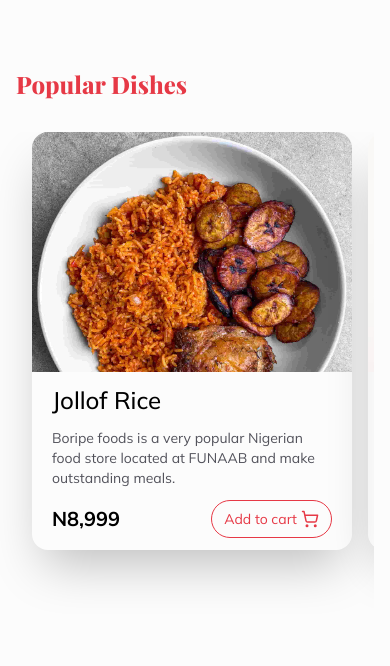
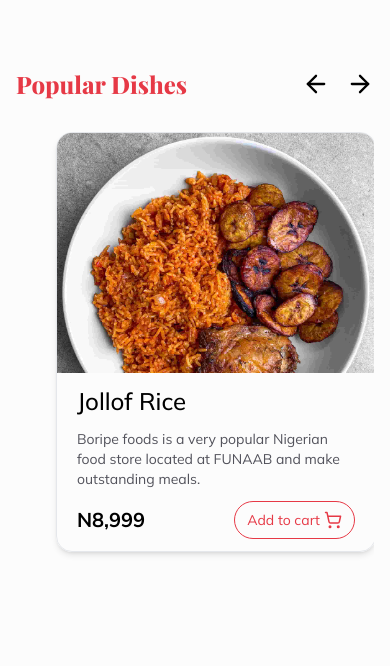
Before and after one commit to benjaminnkem/stud-buy, a Next.js app: page / in a window 390 px wide. Shown: the part 620-1286 px from the top of the page. Built offline with nearby package versions, Linux system fonts and the light colour scheme; no server answers.

Commit message:
chore: root pages concluded for now

```diff
--- a/components/Common/Cards/full-food.tsx
+++ b/components/Common/Cards/full-food.tsx
@@ -8,7 +8,7 @@ const FullFoodCard: React.FC<Food> = (food) => {
   const addToCart = () => toast.success(`${food.name} added to cart.`, { id: `${food.name}-cart` });
 
   return (
-    <div className="rounded-2xl flex-shrink-0 select-none shadow-2xl overflow-hidden max-w-[20rem] relative duration-300">
+    <div className="rounded-2xl flex-shrink-0 select-none shadow-md border overflow-hidden max-w-[20rem] relative duration-300">
       <div className="max-h-[15rem] overflow-hidden">
         <Image src={food.image} alt={food.name} width={500} height={500} className="w-full h-full object-cover" />
       </div>
--- a/components/UI/Home/popular-menu.tsx
+++ b/components/UI/Home/popular-menu.tsx
@@ -13,12 +13,12 @@ const PopularMenu = () => {
       <div className="flex items-center justify-between">
         <h3 className={`text-deepRed font-extrabold md:text-3xl text-2xl ${playfair.className}`}>Popular Dishes</h3>
 
-        <div className="hidden items-center gap-4 sm:flex">
+        <div className="items-center gap-4 flex">
           <ArrowLeft size={28} className="cursor-pointer duration-200 hover:text-deepRed" onClick={slideLeft} />
           <ArrowRight size={28} className="cursor-pointer duration-200 hover:text-deepRed" onClick={slideRight} />
         </div>
       </div>
-      <div className="mt-8 flex overflow-x-auto md:gap-9 gap-4 pb-16 px-10 -ml-6 scroll-smooth" ref={sliderRef}>
+      <div className="mt-8 flex overflow-x-auto md:gap-9 gap-4 pb-16 px-10 scroll-smooth" ref={sliderRef}>
         {[...foods, ...foods].map((food, id) => (
           <FullFoodCard key={id} {...food} />
         ))}
--- a/package.json
+++ b/package.json
@@ -35,7 +35,7 @@
     "eslint": "^8",
     "eslint-config-next": "14.1.0",
     "postcss": "^8",
-    "tailwindcss": "^3.3.0",
+    "tailwindcss": "^3.4.1",
     "typescript": "^5"
   }
 }
```
Also changed, not shown: 1 other file (tests, documents, lock files or other folders).
